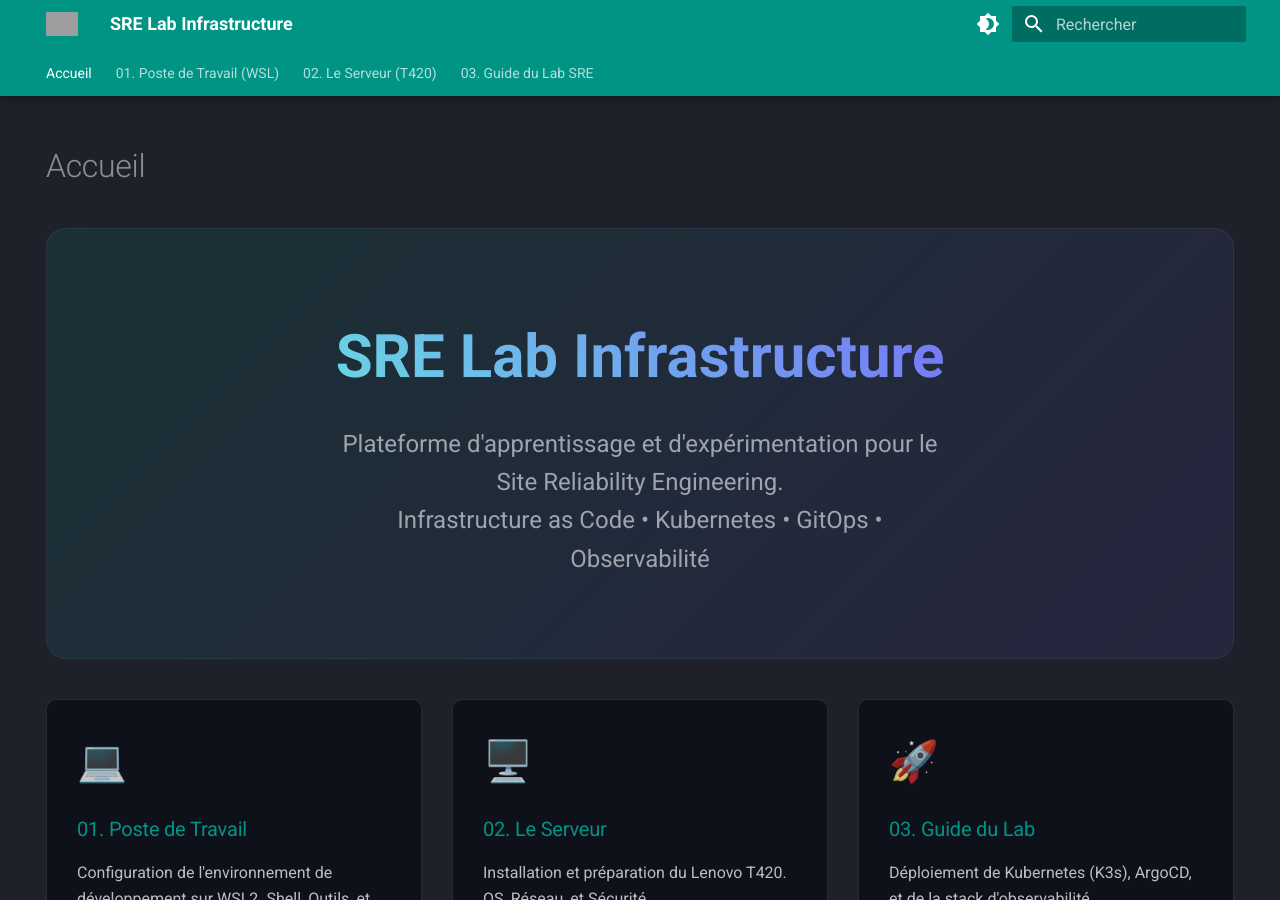
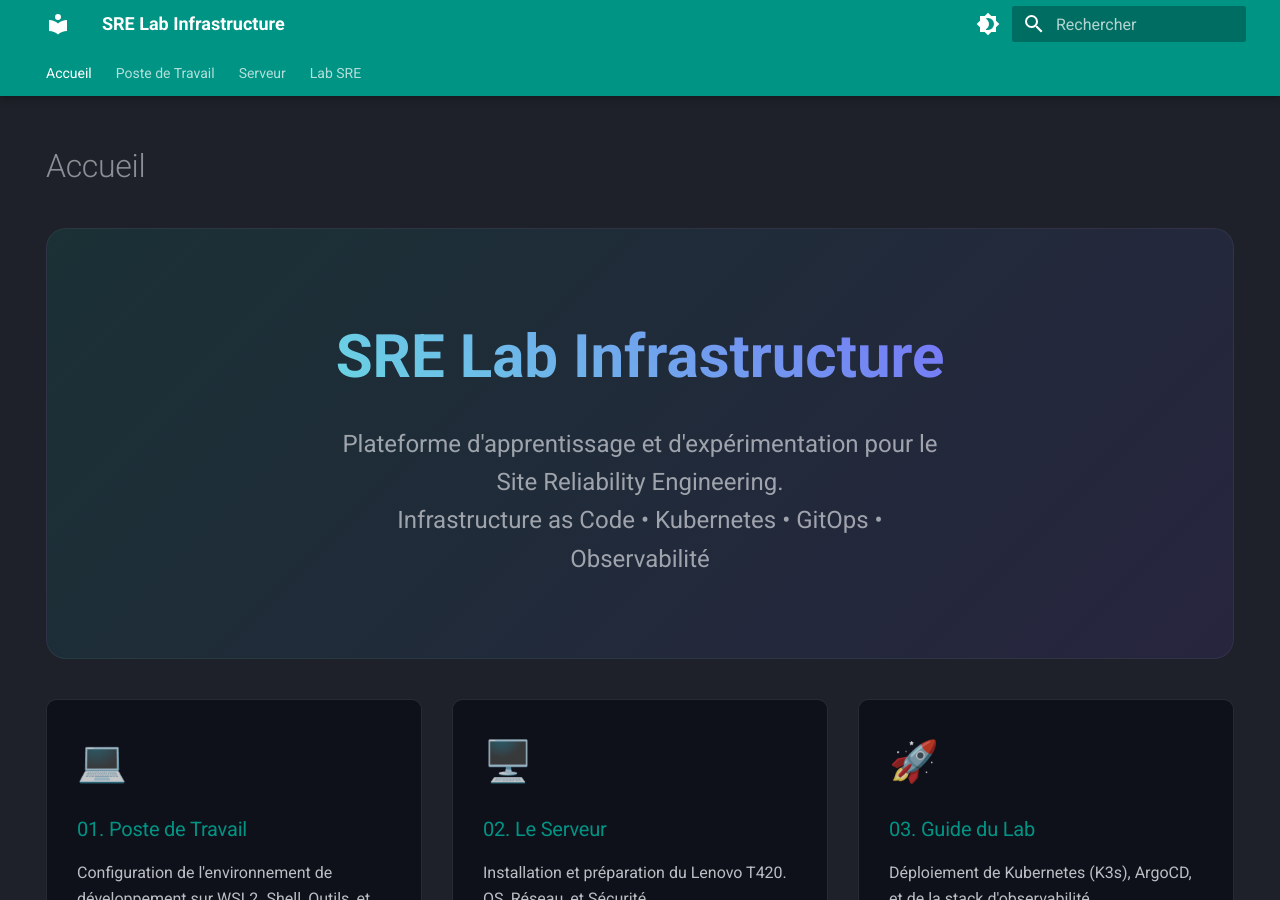
Before and after one commit to NicoBaiGit/sre-lab-infrastructure, an MkDocs documentation site: the page built from docs/index.md, in a window 1280 px wide and 900 px high. Built offline with MkDocs 1.6.1 and Material for MkDocs 9.7.7, drawn with Linux system fonts in a browser that asks for light colours; grey boxes are pictures that could not be loaded.

Commit message:
chore(config): update mkdocs theme and navigation

```diff
--- a/mkdocs.yml
+++ b/mkdocs.yml
@@ -6,8 +6,6 @@
 theme:
   name: material
   language: fr
-  logo: material/server-network
-  favicon: material/server-network
   palette:
     # Dark mode by default (SRE Style)
     - scheme: slate
@@ -50,11 +48,13 @@
   - attr_list
   - md_in_html
   - pymdownx.emoji:
-      emoji_index: !!python/name:materialx.emoji.twemoji
-      emoji_generator: !!python/name:materialx.emoji.to_svg
+      emoji_index: !!python/name:material.extensions.emoji.twemoji
+      emoji_generator: !!python/name:material.extensions.emoji.to_svg
 
 nav:
   - Accueil: index.md
-  - 01. Poste de Travail (WSL): wsl.md
-  - 02. Le Serveur (T420): ubuntu-server.md
-  - 03. Guide du Lab SRE: setup-lab.md
+  - Poste de Travail:
+    - Configuration WSL: wsl.md
+    - Gestion Environnement: workstation-management.md
+  - Serveur: ubuntu-server.md
+  - Lab SRE: setup-lab.md
```
